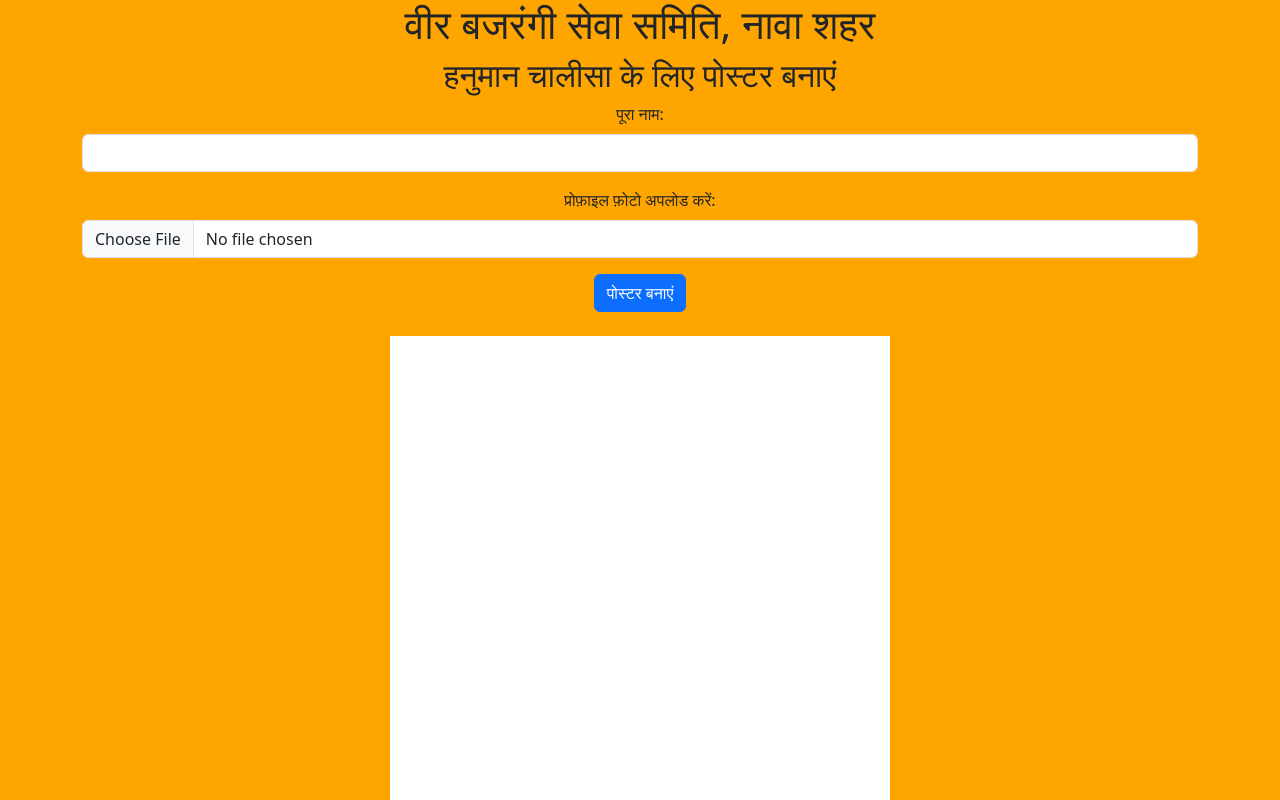
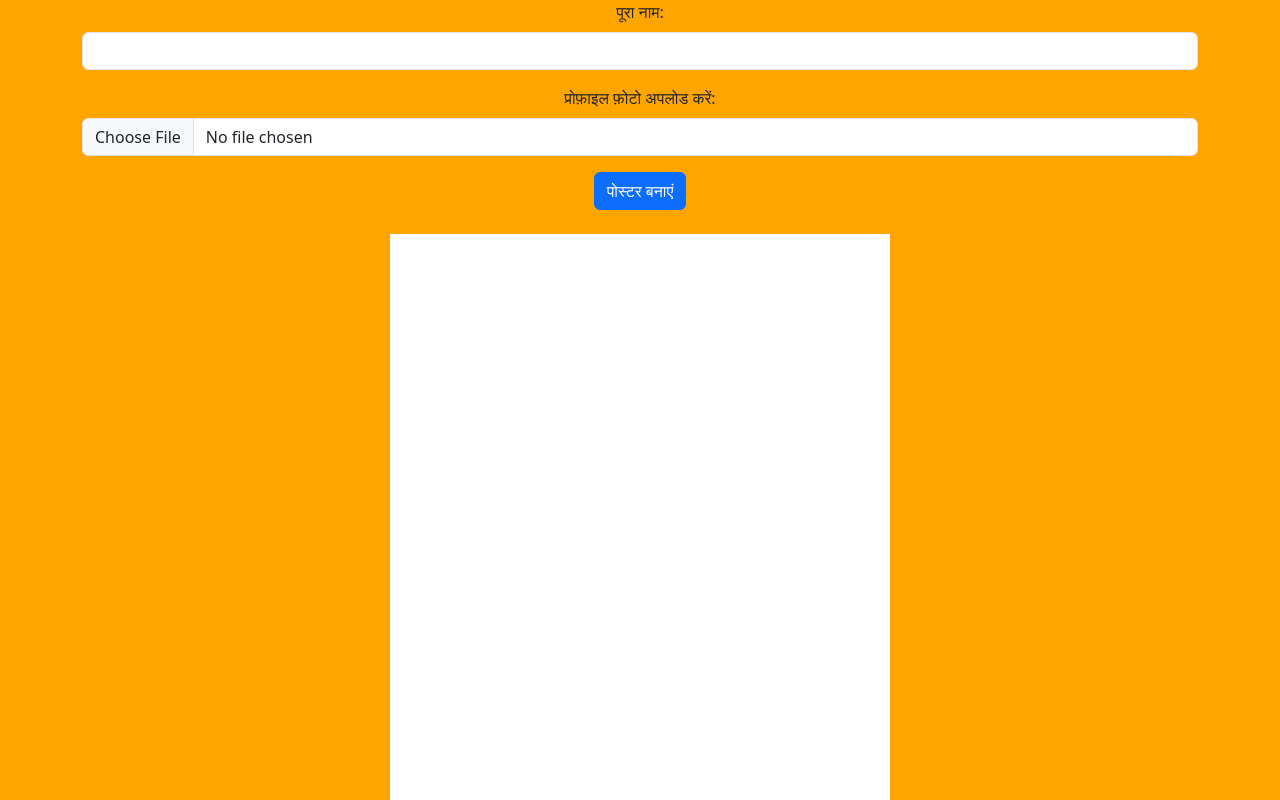
Before and after one commit to dhruvgour/bajrang, a plain HTML site: page index.html in a window 1280 px wide. Shown: the top 800 px of the page. Drawn offline with nearby package versions, Linux system fonts and the light colour scheme.

Commit message:
Update index.html

```diff
--- a/index.html
+++ b/index.html
@@ -20,8 +20,6 @@
 </head>
 <body>
     <div class="container">
-        <h1>वीर बजरंगी सेवा समिति, नावा शहर</h1>
-        <h2>हनुमान चालीसा के लिए पोस्टर बनाएं</h2>
 
         <form id="posterForm" enctype="multipart/form-data">
             <div class="mb-3">
```
